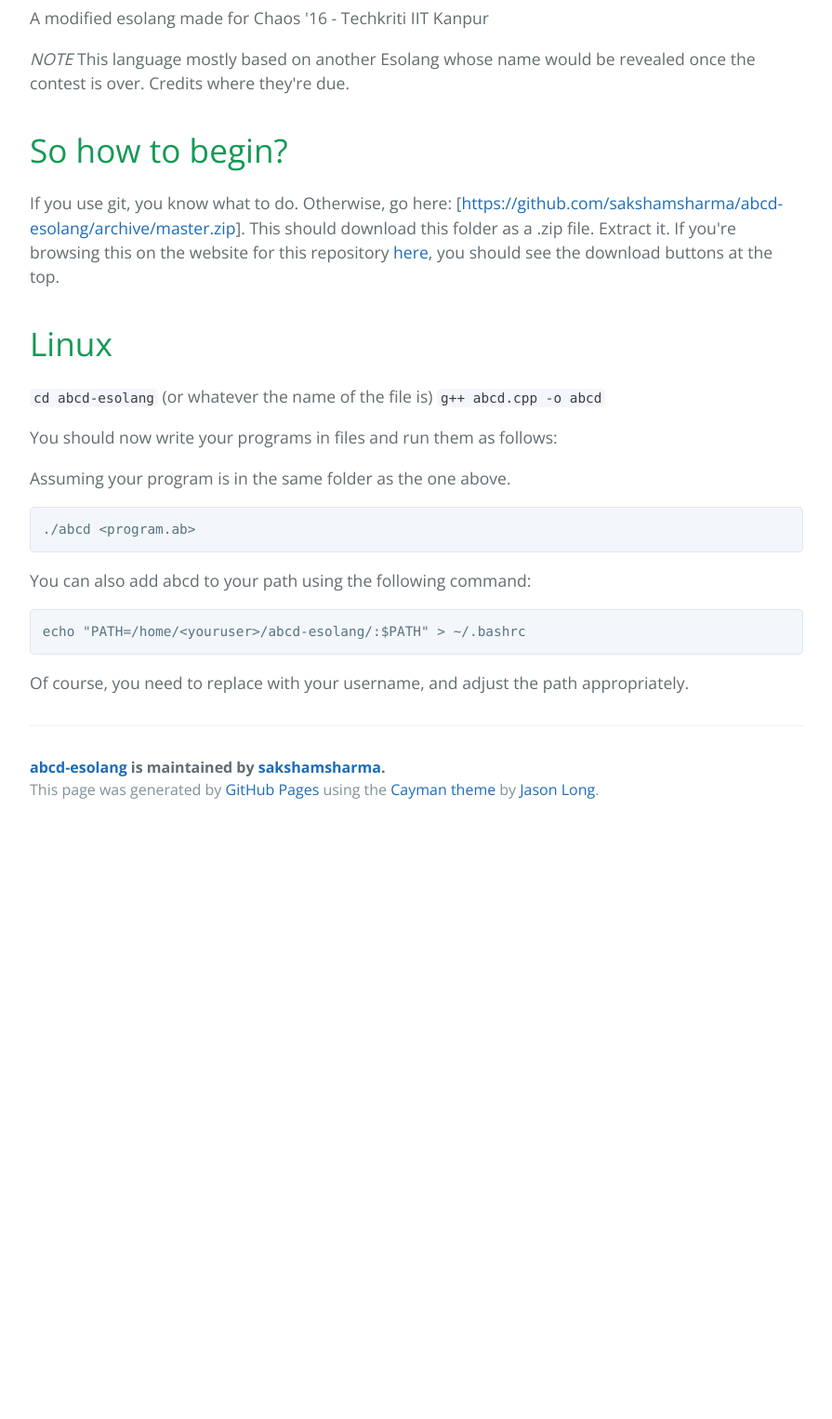
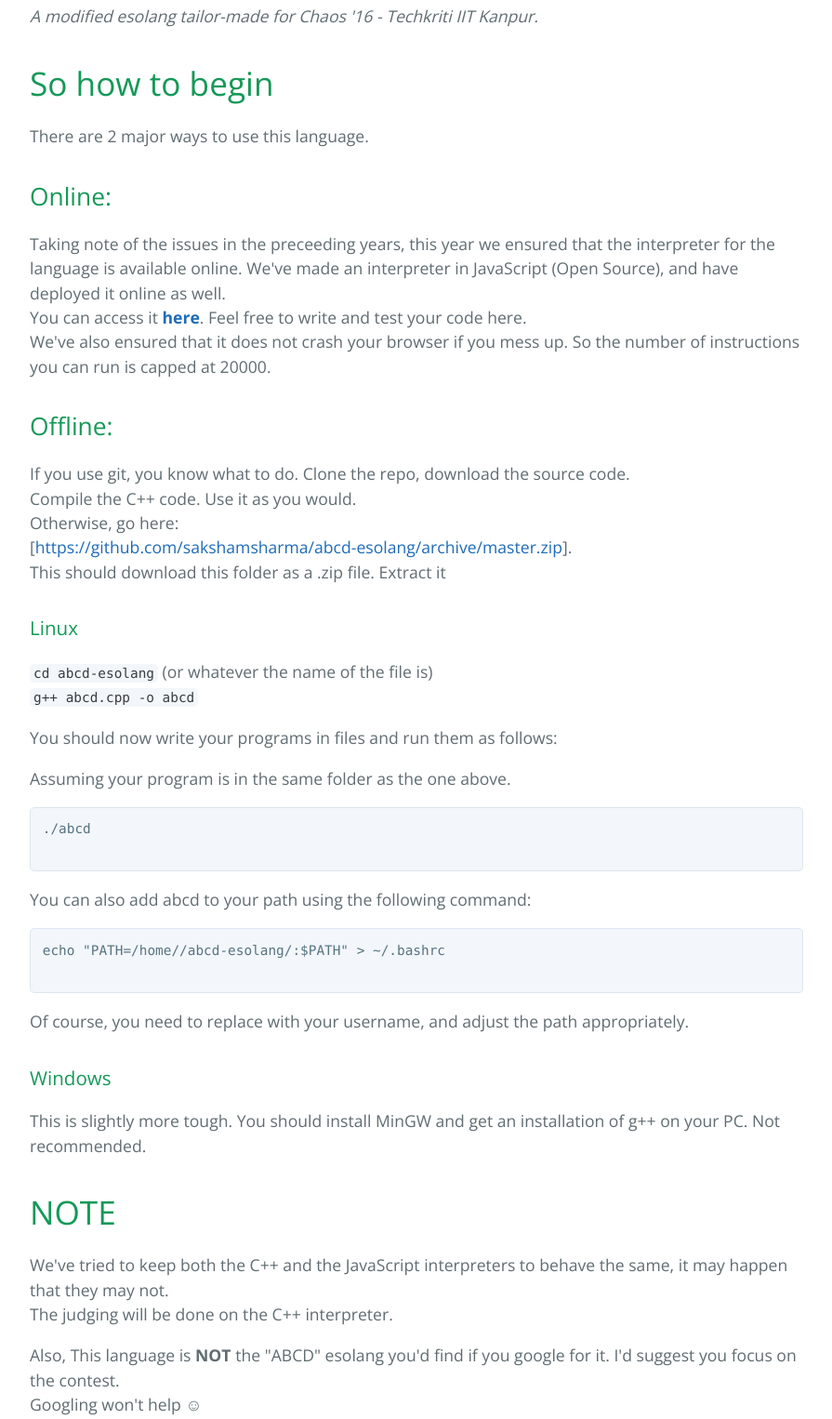
Before and after one commit to sakshamsharma/abcd-esolang, a plain HTML site: page details.html in a window 1280 px wide. Shown: the part 479-2005 px from the top of the page at 93% size, without its empty margins (192-1087 px from the left). Before the commit the page ends 1372 px from the top, so only its background shows below. Drawn offline with nearby package versions, Linux system fonts and the light colour scheme.

Commit message:
Updated details and readme.

```diff
--- a/details.html
+++ b/details.html
@@ -19,42 +19,51 @@
     </section>
 
     <section class="main-content">
-      <h1>
-<a id="abcd-esolang" class="anchor" href="#abcd-esolang" aria-hidden="true"><span aria-hidden="true" class="octicon octicon-link"></span></a>abcd-esolang</h1>
 
-<p>A modified esolang made for Chaos '16 - Techkriti IIT Kanpur</p>
 
-<p><em>NOTE</em> This language mostly based on another Esolang whose name would be revealed once the contest is over.
-Credits where they're due.</p>
+      <h1>abcd-esolang</h1>
 
-<h1>
-<a id="so-how-to-begin" class="anchor" href="#so-how-to-begin" aria-hidden="true"><span aria-hidden="true" class="octicon octicon-link"></span></a>So how to begin?</h1>
+      <em><p>A modified esolang tailor-made for Chaos '16 - Techkriti IIT Kanpur.</p></em>
 
-<p>If you use git, you know what to do. Otherwise, go here:
-[<a href="https://github.com/sakshamsharma/abcd-esolang/archive/master.zip">https://github.com/sakshamsharma/abcd-esolang/archive/master.zip</a>].
-This should download this folder as a .zip file. Extract it.
-If you're browsing this on the website for this repository <a href="http://www.acehack.org/abcd-esolang">here</a>,
-you should see the download buttons at the top.</p>
+      <h1>So how to begin</h1>
 
-<h1>
-<a id="linux" class="anchor" href="#linux" aria-hidden="true"><span aria-hidden="true" class="octicon octicon-link"></span></a>Linux</h1>
+      <p>There are 2 major ways to use this language.</p>
 
-<p><code>cd abcd-esolang</code> (or whatever the name of the file is)
-<code>g++ abcd.cpp -o abcd</code></p>
+      <h2>Online:</h2>
 
-<p>You should now write your programs in files and run them as follows:</p>
+      <p>Taking note of the issues in the preceeding years, this year we ensured that the interpreter for the language is available online. We've made an interpreter in JavaScript (Open Source), and have deployed it online as well.<br />You can access it <b><a href='/interpreter.html'>here</a></b>. Feel free to write and test your code here.<br />We've also ensured that it does not crash your browser if you mess up. So the number of instructions you can run is capped at 20000.</p>
 
-<p>Assuming your program is in the same folder as the one above.</p>
+      <h2>Offline:</h2>
 
-<pre><code>./abcd &lt;program.ab&gt;
-</code></pre>
+      <p>If you use git, you know what to do. Clone the repo, download the source code.<br />Compile the C++ code. Use it as you would.<br />Otherwise, go here:<br />[<a href='https://github.com/sakshamsharma/abcd-esolang/archive/master.zip'>https://github.com/sakshamsharma/abcd-esolang/archive/master.zip</a>].<br />This should download this folder as a .zip file. Extract it</p>
 
-<p>You can also add abcd to your path using the following command:</p>
+      <h3>Linux</h3>
 
-<pre><code>echo "PATH=/home/&lt;youruser&gt;/abcd-esolang/:$PATH" &gt; ~/.bashrc
-</code></pre>
+      <p><code>cd abcd-esolang</code> (or whatever the name of the file is)<br /><code>g++ abcd.cpp -o abcd</code></p>
 
-<p>Of course, you need to replace  with your username, and adjust the path appropriately.</p>
+      <p>You should now write your programs in files and run them as follows:</p>
+
+      <p>Assuming your program is in the same folder as the one above.</p>
+
+      <div class="highlight"><pre lang="">./abcd <program.ab>
+      </pre></div>
+
+      <p>You can also add abcd to your path using the following command:</p>
+
+      <div class="highlight"><pre lang="">echo "PATH=/home/<youruser>/abcd-esolang/:$PATH" > ~/.bashrc
+      </pre></div>
+
+      <p>Of course, you need to replace <youruser> with your username, and adjust the path appropriately.</p>
+
+      <h3>Windows</h3>
+
+      <p>This is slightly more tough. You should install MinGW and get an installation of g++ on your PC. Not recommended.</p>
+
+      <h1>NOTE</h1>
+
+      <p>We've tried to keep both the C++ and the JavaScript interpreters to behave the same, it may happen that they may not.<br />The judging will be done on the C++ interpreter.</p>
+      <p>Also, This language is <b>NOT</b> the "ABCD" esolang you'd find if you google for it. I'd suggest you focus on the contest.<br />Googling won't help &#9786</p>
+
 
       <footer class="site-footer">
         <span class="site-footer-owner"><a href="https://github.com/sakshamsharma/abcd-esolang">abcd-esolang</a> is maintained by <a href="https://github.com/sakshamsharma">sakshamsharma</a>.</span>
```
Also changed, not shown: 1 other file.
